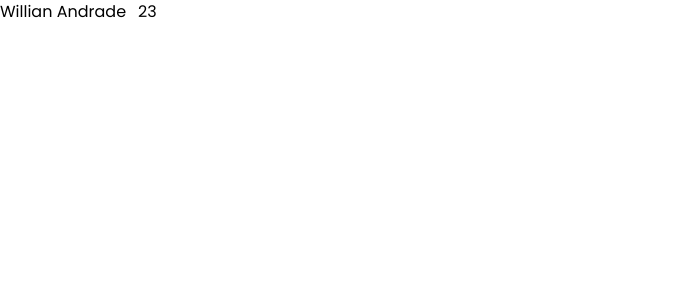
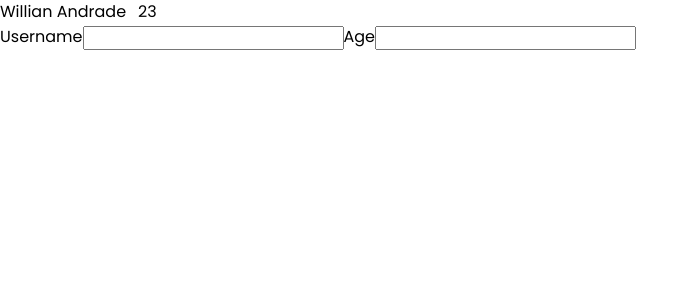
Before and after one commit to Will-Andrade/user-list-reactjs, a React (Vite) app: page / in a window 1280 px wide. Shown: the top 300 px of the page, without its empty margins (0-699 px from the left). Built offline with nearby package versions, Linux system fonts and the light colour scheme.

Commit message:
feat: creates the reusable input component (#2)

```diff
--- a/src/App.tsx
+++ b/src/App.tsx
@@ -1,9 +1,14 @@
+import Input from "./components/Input";
 import User from "./components/User";
 
 
 function App() {
   return (
-    <User username="Willian Andrade" age={23} />
+    <>
+      <User username="Willian Andrade" age={23} />
+      <Input type="text" label="Username" onChangeHandler={() => console.log('username works!')} />
+      <Input type="number" label="Age" onChangeHandler={() => console.log('age works!')} />
+    </>
   );
 };
 
--- /dev/null
+++ b/src/components/Input/Input.component.tsx
@@ -0,0 +1,20 @@
+export interface InputComponentProps {
+  label: string;
+  type: string;
+  onChangeHandler: () => void;
+};
+
+const InputComponent = ({
+  label,
+  type,
+  onChangeHandler
+}: InputComponentProps): JSX.Element => {
+  return (
+    <label>
+      {label}
+      <input type={type} onChange={onChangeHandler} />
+    </label>
+  );
+};
+
+export default InputComponent
--- /dev/null
+++ b/src/components/Input/Input.container.tsx
@@ -0,0 +1,7 @@
+import InputComponent, { InputComponentProps } from "./Input.component";
+
+const Input = ({ label, type, onChangeHandler }: InputComponentProps): JSX.Element => {
+  return <InputComponent label={label} type={type} onChangeHandler={onChangeHandler} />
+};
+
+export default Input;
--- /dev/null
+++ b/src/components/Input/index.tsx
@@ -0,0 +1,3 @@
+import Input from "./Input.container";
+
+export default Input;
```
